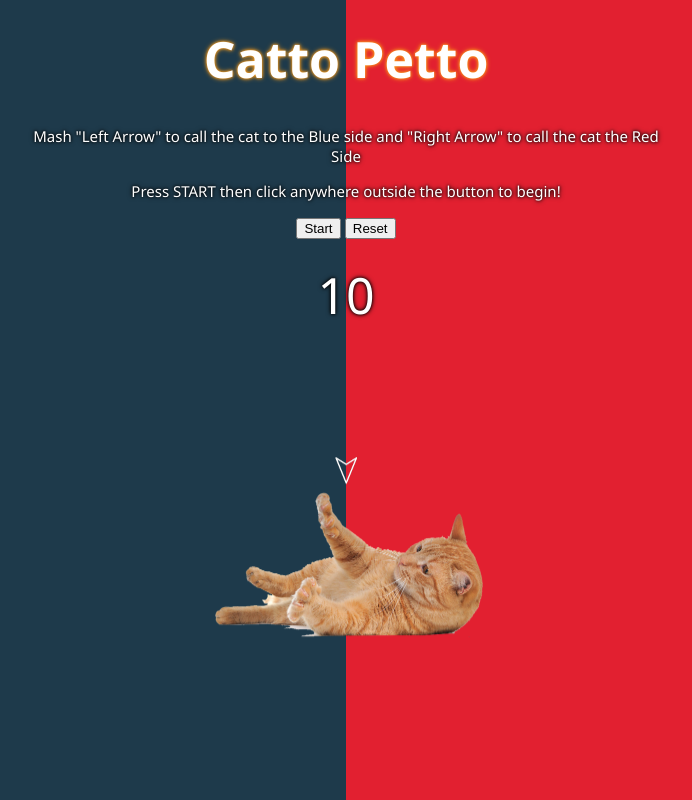
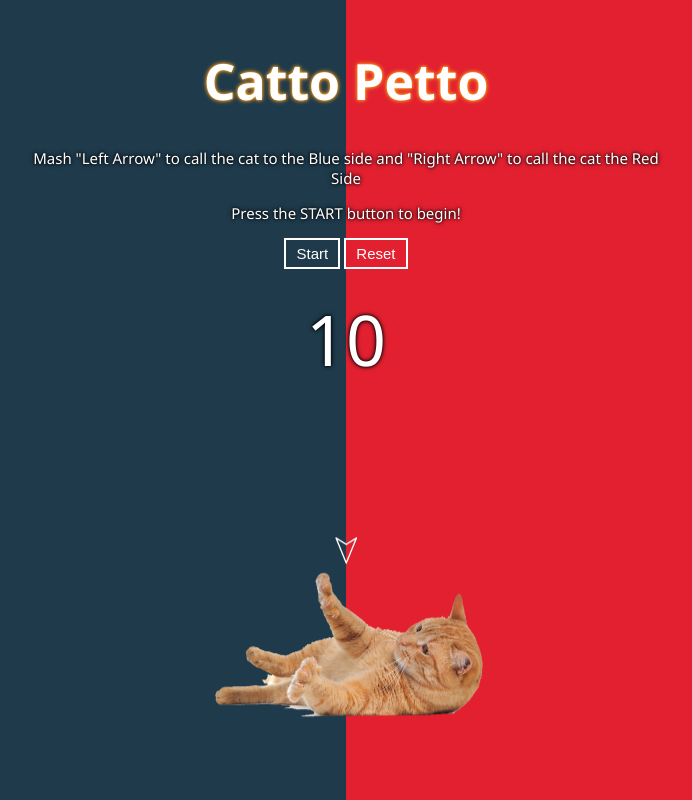
Before and after one commit to tcloma/my-personal-website, a plain HTML site: page index.html in a window 1280 px wide. Shown: the whole page, without its empty margins (294-986 px from the left). Drawn offline with Linux system fonts and the light colour scheme.

Commit message:
Final touches to project

```diff
--- a/index.html
+++ b/index.html
@@ -13,7 +13,7 @@
     <div class="header">
       <h1> Catto  Petto</h1>
       <p> Mash "Left Arrow" to call the cat to the Blue side and "Right Arrow" to call the cat the Red Side</p>
-      <p> Press START then click anywhere outside the button to begin!</p>
+      <p> Press the START button to begin!</p>
 
       <button class="btn start"> Start </button>
       <button class="btn reset"> Reset </button> <br><br>
--- a/style.css
+++ b/style.css
@@ -23,7 +23,7 @@ body {
 
 .header {
   position: absolute;
-  top: 20%;
+  top: 25%;
   left: 50%;
   transform: translate(-50%, -50%);
   text-align: center;
@@ -41,13 +41,13 @@ body {
 }
 
 #value {
-  font-size: 50px;
+  font-size: 70px;
   text-shadow: 0 0 3px #000000, 0 0 5px #000000;
 }
 
 #catContainer {
   position: absolute;
-  top: 70%;
+  top: 80%;
   transform: translate(-50%, -50%);
   text-align: center;
   z-index: 2;
@@ -57,3 +57,15 @@ body {
   width: 300px;
   height: auto;
 }
+
+.btn {
+  background-color: transparent;
+  color: #ffffff;
+  border-color: #ffffff;
+  border-block-style: solid;
+  border-right-style: solid;
+  border-left-style: solid;
+  font-size: 15px;
+  padding: 5px 10px 5px 10px;
+  text-decoration: none;
+}
```
Also changed, not shown: 1 other file.
